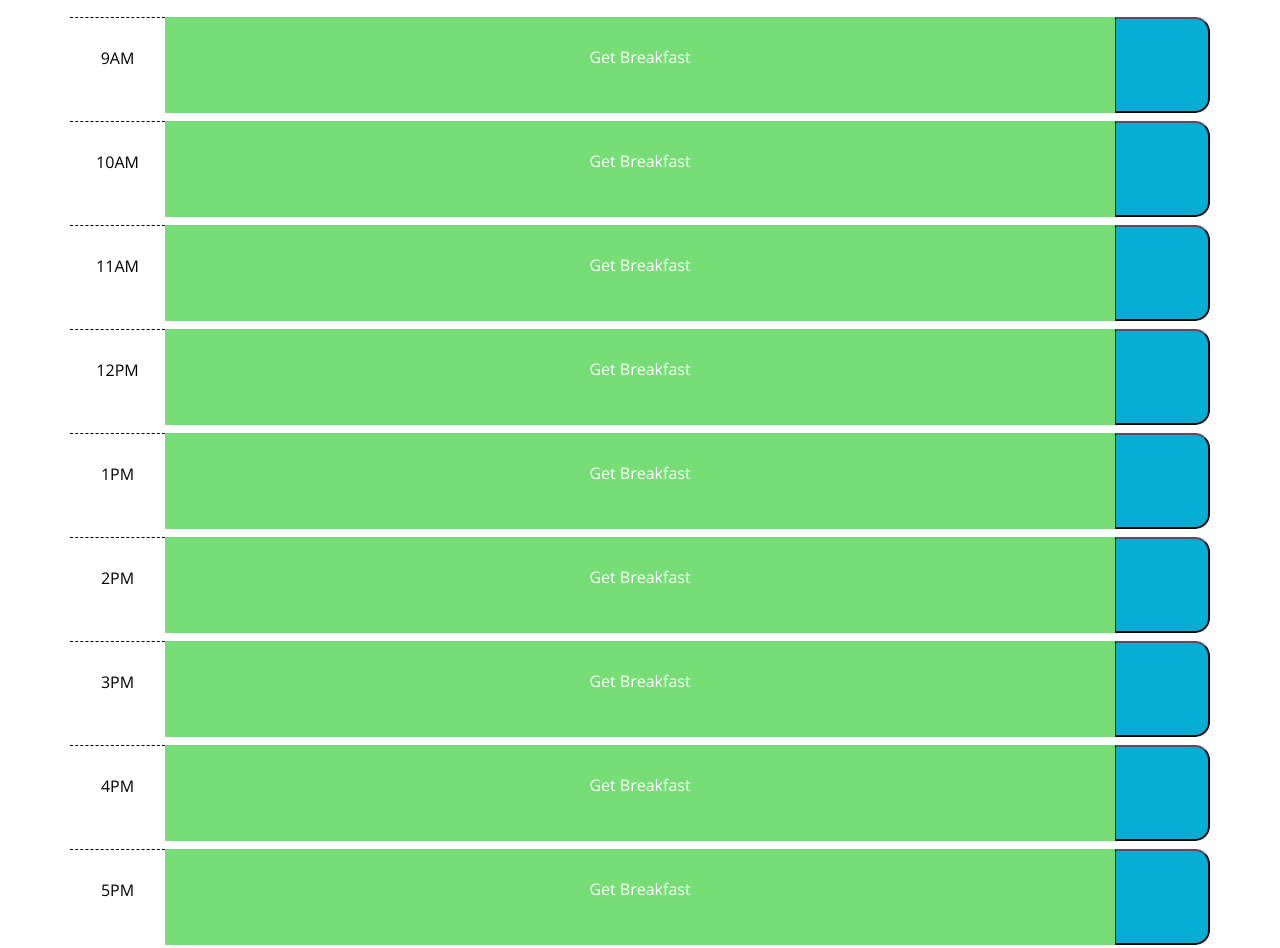
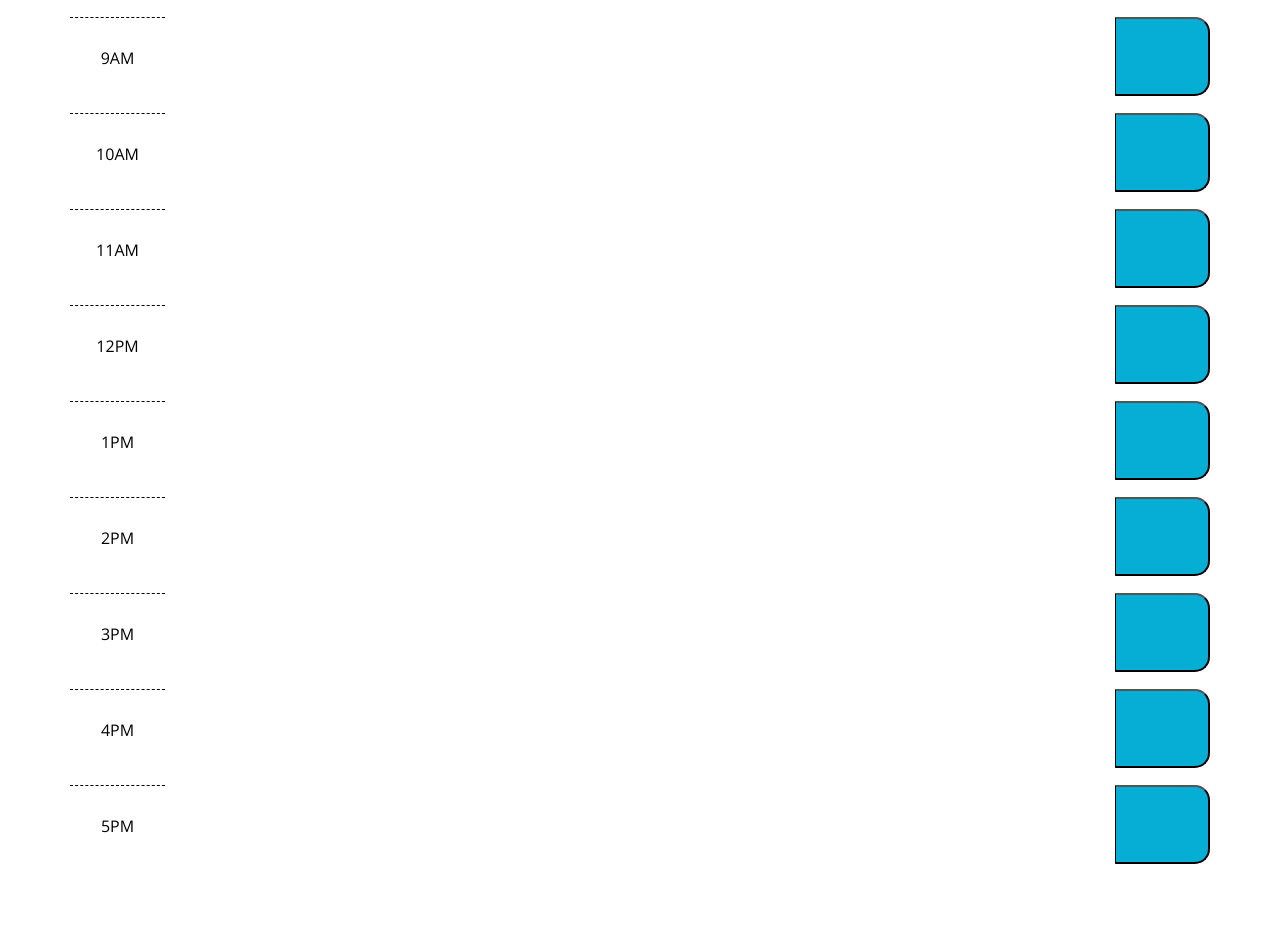
Before and after one commit to DanM1996/work-day-scheduler, a plain HTML site: page Develop/index.html in a window 1280 px wide. Shown: the part 320-1268 px from the top of the page. After the commit the page ends 1200 px from the top, so only its background shows below. Drawn offline with nearby package versions, Linux system fonts and the light colour scheme.

Commit message:
Refactored/changed up code for simplicity can now edit task fields save button works and adds to local storage

```diff
--- a/Develop/index.html
+++ b/Develop/index.html
@@ -30,85 +30,68 @@
     </header>
     <div class="container">
       <!-- Timeblocks go here -->
-      <div class="row mb-3 time-block">
+      <div id ="9am" class="row mb-3 time-block">
         <div class="col-1 hour">
             <span>9AM</span>
           </div>
-          <div class="col-10 future">
-            <p>Get Breakfast</p>
-          </div>
+            <textarea class="col-10 task-field"></textarea>
           <button class="col-1 saveBtn">
       </div>
-      <div class="row time-block mt-4">
+      <div id ="10am" class="row mb-3 time-block">
         <div class="col-1 hour">
             <span>10AM</span>
           </div>
-          <div class="col-10 future">
-            <p>Get Breakfast</p>
-          </div>
+            <textarea class="col-10 task-field"></textarea>
           <button class="col-1 saveBtn">
       </div>
-      <div class="row time-block mt-4">
+      <div id ="11am" class="row mb-3 time-block">
         <div class="col-1 hour">
             <span>11AM</span>
           </div>
-          <div class="col-10 future">
-            <p>Get Breakfast</p>
-          </div>
+            <textarea class="col-10 task-field"></textarea>
           <button class="col-1 saveBtn">
       </div>
-      <div class="row time-block mt-4">
+      <div id ="12pm" class="row mb-3 time-block">
         <div class="col-1 hour">
             <span>12PM</span>
           </div>
-          <div class="col-10 future">
-            <p>Get Breakfast</p>
-          </div>
+            <textarea class="col-10 task-field"></textarea>
+
           <button class="col-1 saveBtn">
       </div>
-      <div class="row time-block mt-4">
+      <div id ="1pm" class="row mb-3 time-block">
         <div class="col-1 hour">
             <span>1PM</span>
           </div>
-          <div class="col-10 future">
-            <p>Get Breakfast</p>
-          </div>
+            <textarea class="col-10 task-field"></textarea>
           <button class="col-1 saveBtn">
       </div>
-      <div class="row time-block mt-4">
+      <div id ="2pm" class="row mb-3 time-block">
         <div class="col-1 hour">
             <span>2PM</span>
           </div>
-          <div class="col-10 future">
-            <p>Get Breakfast</p>
-          </div>
+            <textarea class="col-10 task-field"></textarea>
           <button class="col-1 saveBtn">
       </div>
-      <div class="row time-block mt-4">
+      <div id ="3pm" class="row mb-3 time-block">
         <div class="col-1 hour">
             <span>3PM</span>
           </div>
-          <div class="col-10 future">
-            <p>Get Breakfast</p>
-          </div>
+            <textarea class="col-10 task-field"></textarea>
           <button class="col-1 saveBtn">
       </div>
-      <div class="row time-block mt-4">
+      <div id ="4pm" class="row mb-3 time-block">
         <div class="col-1 hour">
             <span>4PM</span>
           </div>
-          <div class="col-10 future">
-            <p>Get Breakfast</p>
-          </div>
+            <textarea class="col-10 task-field"></textarea>
           <button class="col-1 saveBtn">
       </div>
-      <div class="row time-block mt-4">
+      <div id ="5pm" class="row mb-3 time-block">
         <div class="col-1 hour">
             <span>5PM</span>
           </div>
-          <div class="col-10 future">
-            <p>Get Breakfast</p>
-          </div>
+            <textarea class="col-10 task-field"></textarea>
           <button class="col-1 saveBtn">
       </div>
     </div>
--- a/Develop/script.js
+++ b/Develop/script.js
@@ -1,12 +1,35 @@
 var currentDay = document.getElementById("currentDay");
 
-// var currentTime = k;
 var day = moment().format("dddd, MMMM Do");
 console.log(day);
 currentDay.textContent= day;
 
-var checkTime = function() {
-    currentTime = moment().format("hh:mm:ss")
-    console.log(currentTime);
-};
- checkTime();
+$(".saveBtn").on("click", function(){
+    console.log(this);
+    var task = $(this).siblings(".task-field").val();
+    var time = $(this).parent().attr("id");
+    localStorage.setItem(time, task);
+})
+
+$("#9am .task-field").val(localStorage.getItem("9am"));
+$("#10am .task-field").val(localStorage.getItem("10am"));
+$("#11am .task-field").val(localStorage.getItem("11am"));
+$("#12pm .task-field").val(localStorage.getItem("12pm"));
+$("#1pm .task-field").val(localStorage.getItem("1pm"));
+$("#2pm .task-field").val(localStorage.getItem("2pm"));
+$("#3pm .task-field").val(localStorage.getItem("3pm"));
+$("#4pm .task-field").val(localStorage.getItem("4pm"));
+$("#5pm .task-field").val(localStorage.getItem("5pm"));
+
+$(".task-field").on("click", "p", function(){
+    // retrieve current text (if any) on the p element
+    var taskText = $(this)
+    .text()
+    .trim();
+    console.log(taskText);
+
+    // replace the text with an input field
+    var taskInput = $("<textarea>").addClass("form-control").val(text);
+    $(this).replaceWith(taskInput);
+    taskIntput.trigger("focus");
+});
--- a/Develop/style.css
+++ b/Develop/style.css
@@ -9,7 +9,7 @@ textarea{
   border: none;
   resize: none;
   color: #000000;
-  border-left: 1px solid black;
+  /* border-left: 1px solid black; */
   padding: 10px;
 }
 
```
